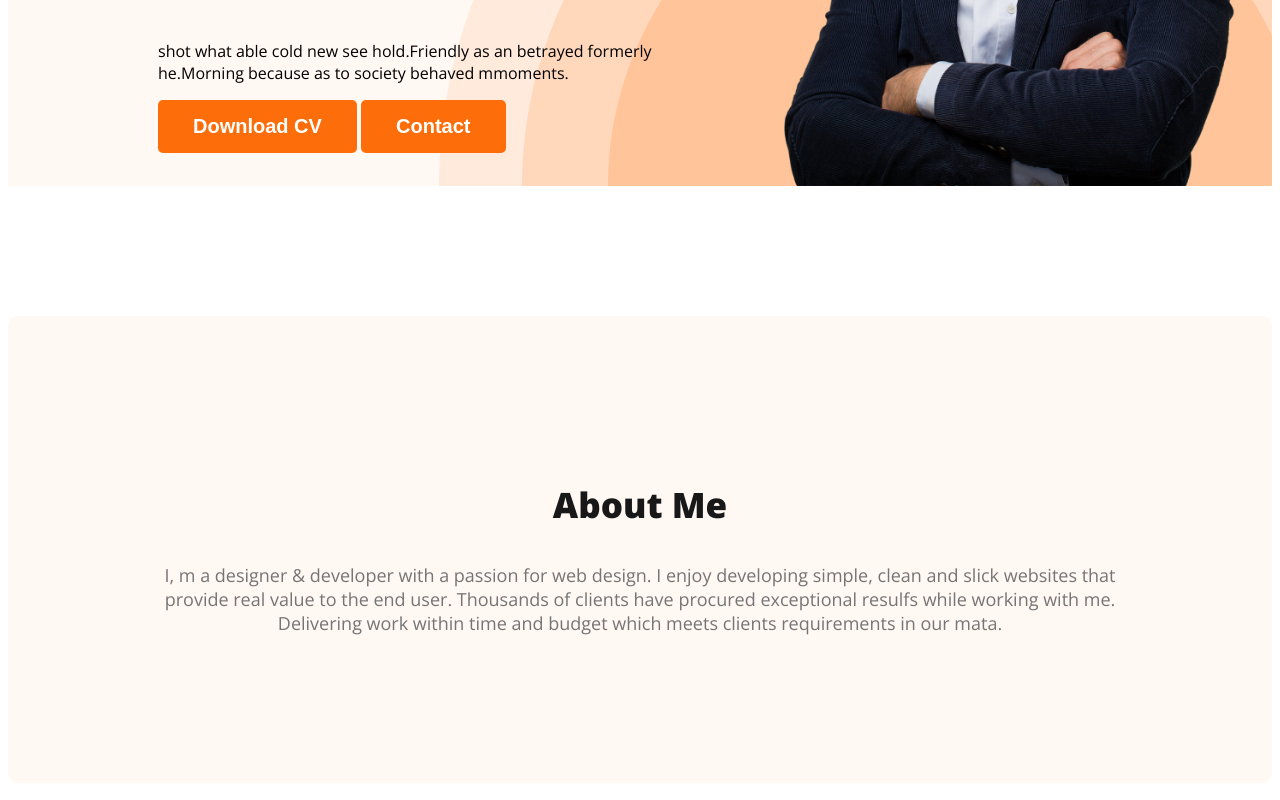
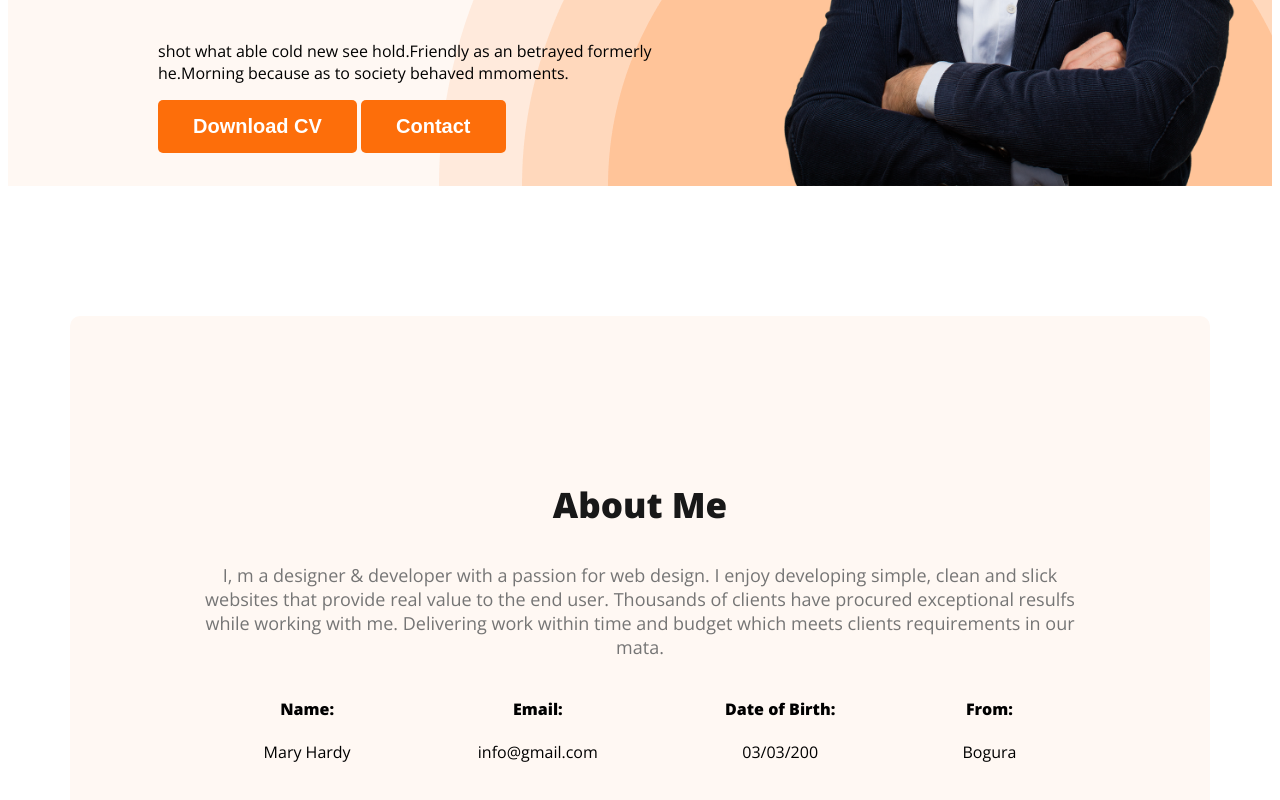
Before and after one commit to Mohi-github/webdeveloper-portfolio, a plain HTML site: page index.html in a window 1280 px wide. Shown: the part 582-1382 px from the top of the page. Drawn offline with nearby package versions, Linux system fonts and the light colour scheme.

Commit message:
added about information

```diff
--- a/index.html
+++ b/index.html
@@ -42,6 +42,24 @@
                 Thousands of clients have procured exceptional resulfs while working with me. Delivering work
                 within time and budget which meets clients requirements in our mata.
             </p>
+            <div class="about-info-container">
+                <div class="about-info">
+                    <h4 class="info-title">Name:</h4>
+                    <p class="info-descritption">Mary Hardy</p>
+                </div>
+                <div class="about-info">
+                    <h4 class="info-title">Email:</h4>
+                    <p class="info-descritption">info@gmail.com</p>
+                </div>
+                <div class="about-info">
+                    <h4 class="info-title">Date of Birth:</h4>
+                    <p class="info-descritption">03/03/200</p>
+                </div>
+                <div class="about-info">
+                    <h4 class="info-title">From:</h4>
+                    <p class="info-descritption">Bogura</p>
+                </div>
+            </div>
         </section>
     </main>
 
--- a/styles/portfolio.css
+++ b/styles/portfolio.css
@@ -108,3 +108,15 @@ nav a {
     background: #FFF8F3;
     margin:130px 0;
 }
+
+main{
+    max-width: 1140px;
+    margin:0 auto;
+}
+.about-info-container{
+    display: flex;
+    justify-content: space-around;
+}
+.about-info{
+    text-align:center;
+}
```
